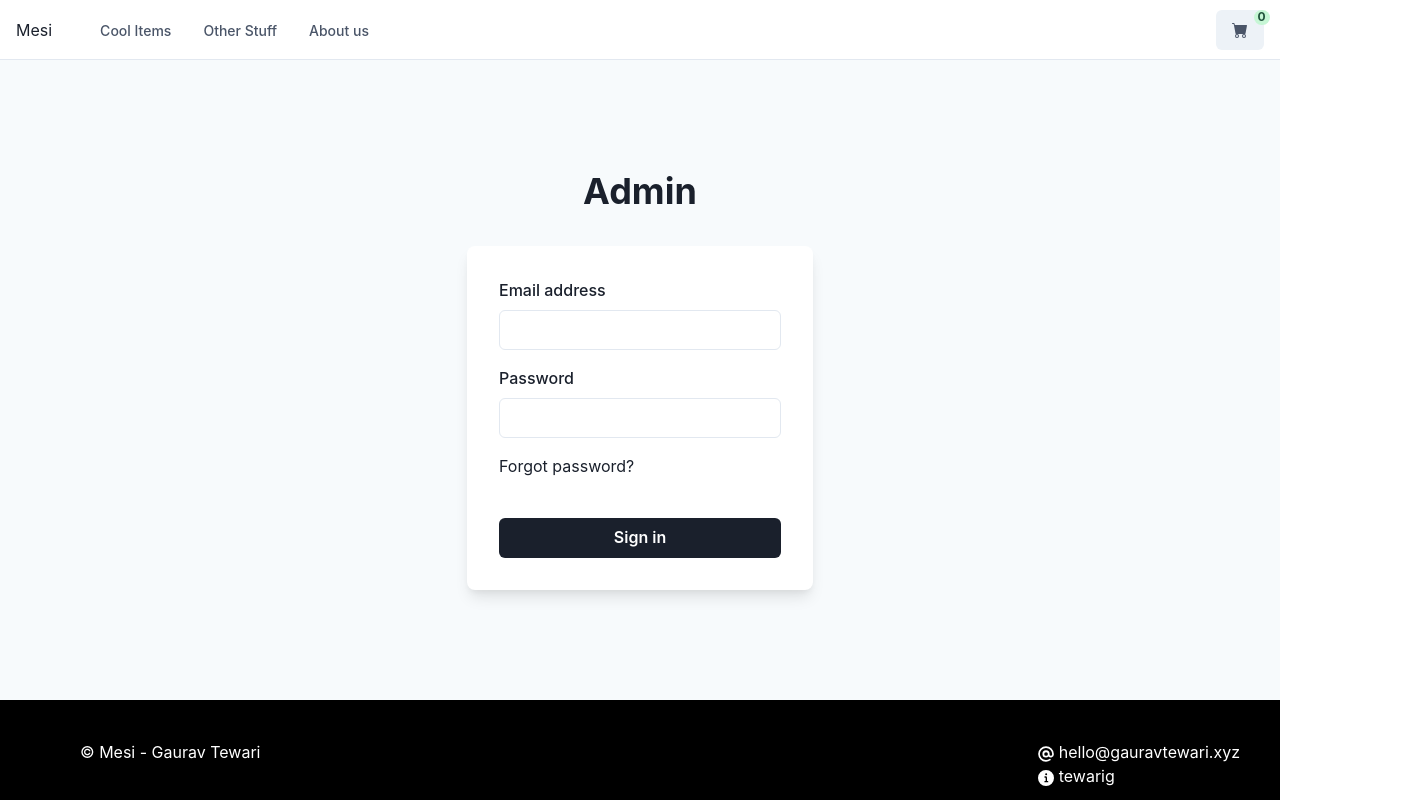
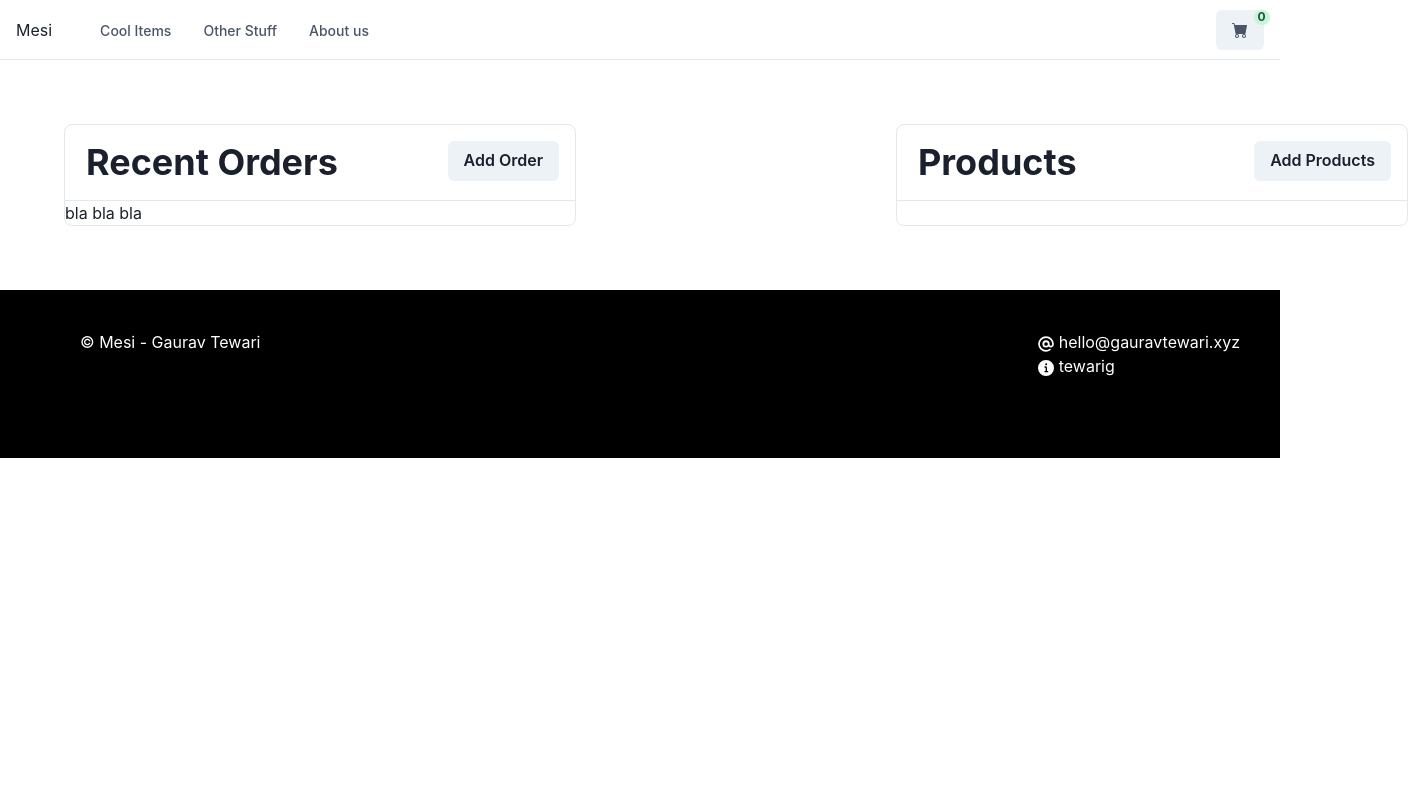
Before and after one commit to tewarig/mise, a Next.js app: page /admin in a window 1280 px wide. Shown: the top 800 px of the page, 1408 px wide, since content can reach past the window. Built offline with nearby package versions, Linux system fonts and the light colour scheme.

Commit message:
feat: admin ui added

```diff
--- a/pages/admin/index.js
+++ b/pages/admin/index.js
@@ -16,11 +16,6 @@ import {
   useColorModeValue,
 } from "@chakra-ui/react";
 
-
-
-
-
-
 export default function Admin() {
   const [email, setEmail] = useState();
   const [password, setPassword] = useState();
@@ -38,21 +33,57 @@ export default function Admin() {
     }
   }, [login]);
 
-   const checkLogin = () =>{
-
+  const checkLogin = () => {
     console.log(email);
     console.log(password);
-      if((email=process.env.AdminMail)&&(password=process.env.AdminPassword)){
+    if (
+      (email = process.env.AdminMail) &&
+      (password = process.env.AdminPassword)
+    ) {
       console.log("You are right");
-      }else{
+    } else {
       console.log(email);
     }
-  }
+  };
 
   return (
     <>
       <NavBar />
-      {login ? <> You are logined </> : <>   <Flex
+      {!login ? (
+        <>
+          <Flex margin="5%">
+            <Box
+              minW="lg"
+              borderWidth="1px"
+              borderRadius="lg"
+              overflow="hidden"
+            >
+              <Flex margin="1em" justifyContent="space-between">
+                <Heading ml="5px"> Recent Orders </Heading>
+                <Button>Add Order</Button>
+              </Flex>
+              <hr />
+              bla bla bla
+            </Box>
+            <Box
+              minW="lg"
+              ml="20em"
+              borderWidth="1px"
+              borderRadius="lg"
+              overflow="hidden"
+            >
+              <Flex margin="1em" justifyContent="space-between">
+                <Heading ml="5px"> Products </Heading>
+                <Button>Add Products</Button>
+              </Flex>
+              <hr/>
+            </Box>
+          </Flex>
+        </>
+      ) : (
+        <>
+          {" "}
+          <Flex
             minH={"80vh"}
             align={"center"}
             justify={"center"}
@@ -78,11 +109,18 @@ export default function Admin() {
                   <FormControl id="email">
                     <FormLabel>Email address</FormLabel>
                     {/* {email} */}
-              <Input type="email" value={email} onChange={(e)=>(setEmail(e.target.value))} />
+                    <Input
+                      type="email"
+                      value={email}
+                      onChange={(e) => setEmail(e.target.value)}
+                    />
                   </FormControl>
                   <FormControl id="password">
                     <FormLabel>Password</FormLabel>
-              <Input type="password" onChange={(e)=>(setPassword(e.target.value))} />
+                    <Input
+                      type="password"
+                      onChange={(e) => setPassword(e.target.value)}
+                    />
                   </FormControl>
                   <Stack spacing={10}>
                     <Stack
@@ -98,7 +136,9 @@ export default function Admin() {
                       _hover={{
                         bg: "gray.600",
                       }}
-                onClick={()=>{checkLogin(email , password)}}
+                      onClick={() => {
+                        checkLogin(email, password);
+                      }}
                     >
                       Sign in
                     </Button>
@@ -106,7 +146,9 @@ export default function Admin() {
                 </Stack>
               </Box>
             </Stack>
-    </Flex> </>}
+          </Flex>{" "}
+        </>
+      )}
 
       <Footer />
     </>
```
Lines whose indentation alone changed are shown as unchanged.
